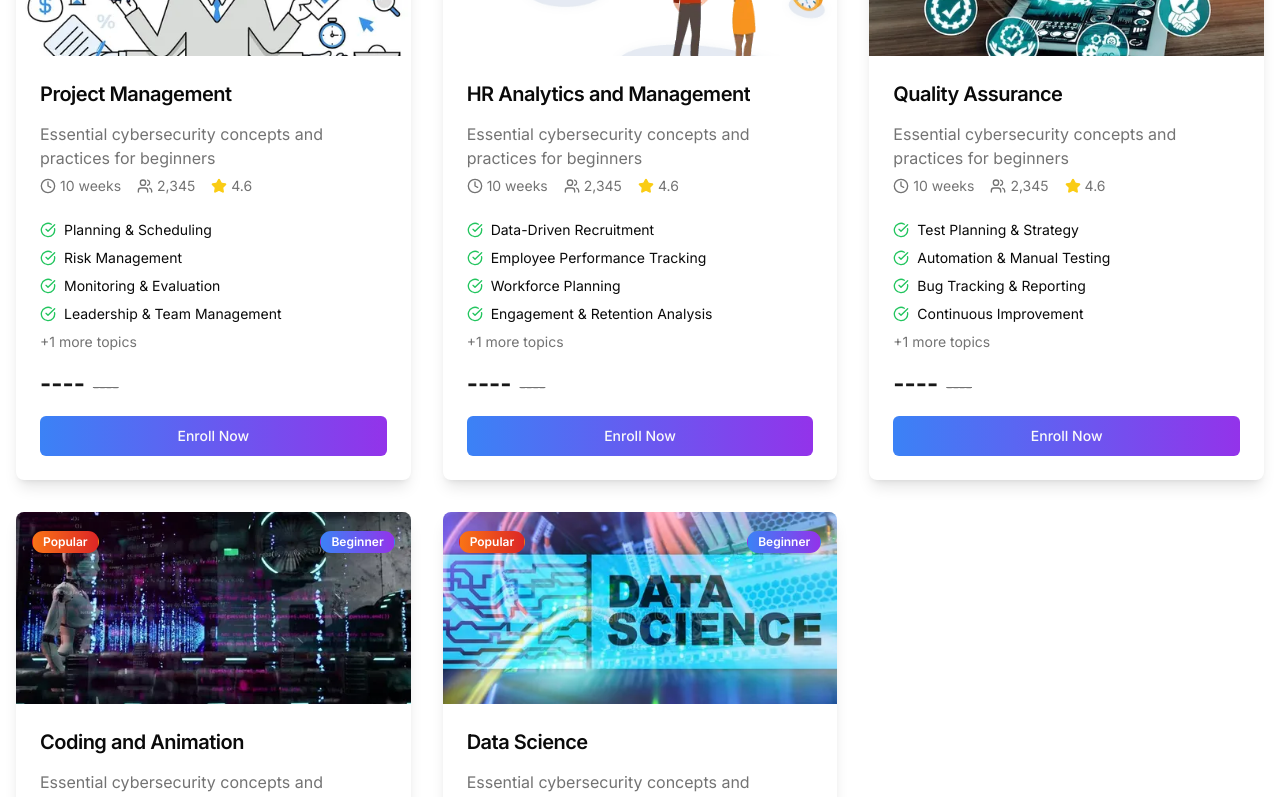
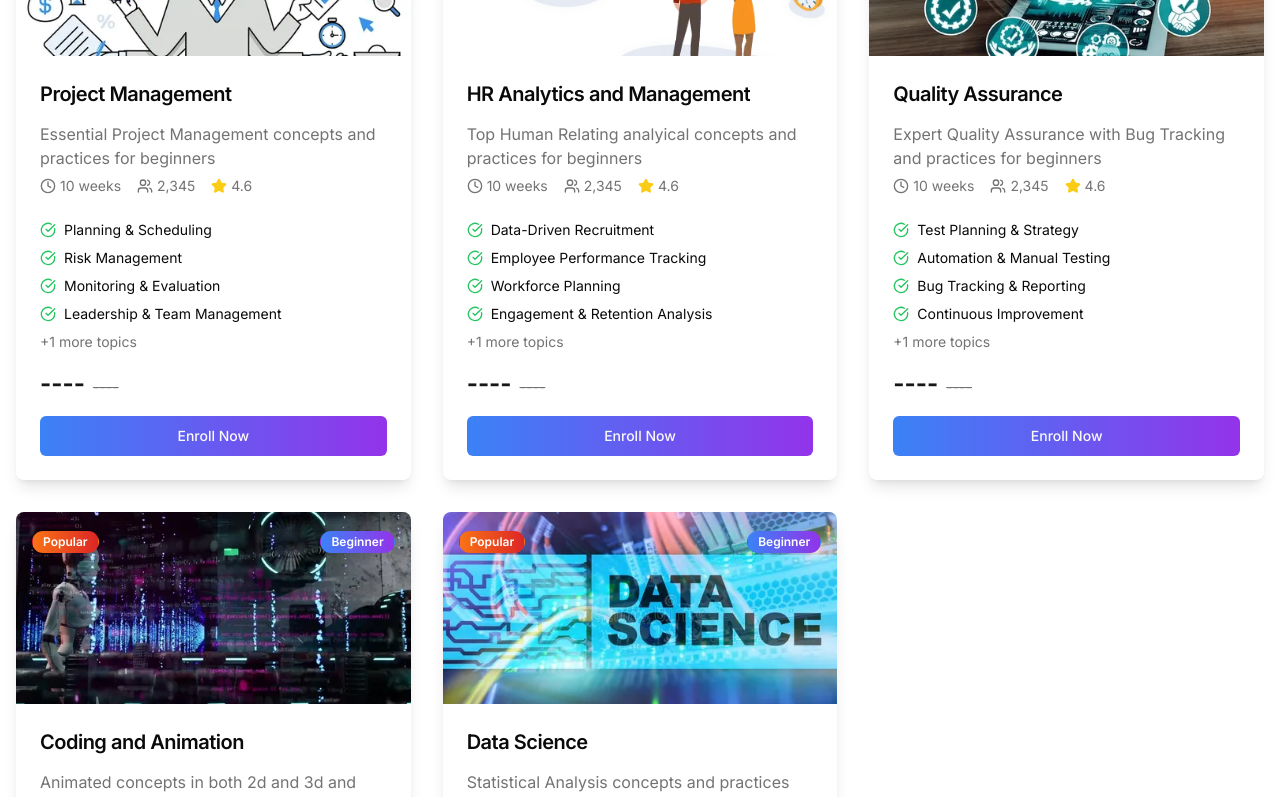
Before and after one commit to Ikoyi1st/Cplus-Academy, a Next.js app: page /courses in a window 1280 px wide. Shown: the part 6520-7317 px from the top of the page. Built offline with nearby package versions, Linux system fonts and the light colour scheme.

Commit message:
courses category

```diff
--- a/app/courses/page.tsx
+++ b/app/courses/page.tsx
@@ -450,13 +450,13 @@ export default function CoursesPage() {
     {
       id: 28,
       title: "Project Management",
-      description: "Essential cybersecurity concepts and practices for beginners",
+      description: "Essential Project Management concepts and practices for beginners",
       duration: "10 weeks",
       level: "Beginner",
       price: "----",
       originalPrice: "----",
       image: "/project.webp",
-      category: "Cybersecurity",
+      category: "Project Management",
       rating: 4.6,
       students: 2345,
       features: ["Planning & Scheduling", "Risk Management", "Monitoring & Evaluation", "Leadership & Team Management", "Basic Tools"],
@@ -465,13 +465,13 @@ export default function CoursesPage() {
     {
       id: 29,
       title: "HR Analytics and Management",
-      description: "Essential cybersecurity concepts and practices for beginners",
+      description: "Top Human Relating analyical concepts and practices for beginners",
       duration: "10 weeks",
       level: "Beginner",
       price: "----",
       originalPrice: "----",
       image: "/hr.webp",
-      category: "Cybersecurity",
+      category: "HR Analytics and Management",
       rating: 4.6,
       students: 2345,
       features: ["Data-Driven Recruitment", "Employee Performance Tracking", "Workforce Planning", "Engagement & Retention Analysis", "Policy and Compliance Management"],
@@ -480,13 +480,13 @@ export default function CoursesPage() {
     {
       id: 30,
       title: "Quality Assurance",
-      description: "Essential cybersecurity concepts and practices for beginners",
+      description: "Expert Quality Assurance with Bug Tracking and practices for beginners",
       duration: "10 weeks",
       level: "Beginner",
       price: "----",
       originalPrice: "----",
       image: "/qa.webp",
-      category: "Cybersecurity",
+      category: "Quality Assurance",
       rating: 4.6,
       students: 2345,
       features: ["Test Planning & Strategy", "Automation & Manual Testing", "Bug Tracking & Reporting", "Continuous Improvement", "Basic Tools"],
@@ -495,13 +495,13 @@ export default function CoursesPage() {
     {
       id: 31,
       title: "Coding and Animation",
-      description: "Essential cybersecurity concepts and practices for beginners",
+      description: "Animated concepts in both 2d and 3d and practices for beginners",
       duration: "10 weeks",
       level: "Beginner",
       price: "----",
       originalPrice: "----",
       image: "/coding2.webp",
-      category: "Cybersecurity",
+      category: "Coding and Animation",
       rating: 4.6,
       students: 2345,
       features: ["Programming Foundations", "Animation Principles", "Frameworks & Tools", "Interactivity & User Experience", "Optimization"],
@@ -510,13 +510,13 @@ export default function CoursesPage() {
     {
       id: 32,
       title: "Data Science",
-      description: "Essential cybersecurity concepts and practices for beginners",
+      description: "Statistical Analysis concepts and practices for beginners",
       duration: "10 weeks",
       level: "Beginner",
       price: "----",
       originalPrice: "----",
       image: "/data4.webp",
-      category: "Cybersecurity",
+      category: "Data Science",
       rating: 4.6,
       students: 2345,
       features: ["Data Cleaning & Preparation", "Statistical Analysis", "Data Visualization", "Business Integration", "Basic Tools"],
@@ -536,6 +536,12 @@ export default function CoursesPage() {
     "Artificial Intelligence (AI)",
     "Data Analysis",
     "Cybersecurity",
+    "Project Management",
+    "HR Analytics and Management",
+    "Quality Assurance",
+    "Coding and Animation",
+    "Data Science",
+
   ]
   const levels = ["all", "Beginner", "Intermediate", "Advanced"]
 
```
